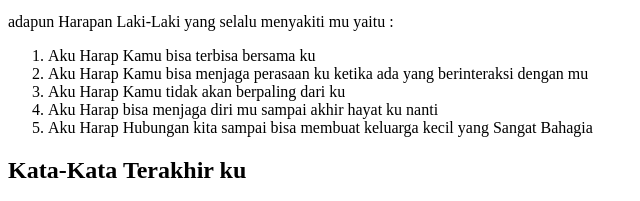
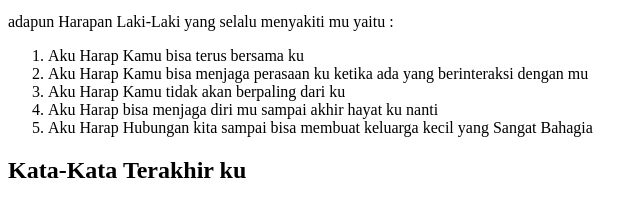
Before and after one commit to mangjaki/KasirKu, a plain HTML site: page index.html in a window 1280 px wide. Shown: the part 1105-1306 px from the top of the page, 0-640 px from the left. Drawn offline with Linux system fonts and the light colour scheme.

Commit message:
jago bang

```diff
--- a/index.html
+++ b/index.html
@@ -19,7 +19,7 @@
     <p>adapun Harapan Laki-Laki yang selalu menyakiti mu yaitu :
         <!-- List -->
         <ol>
-            <li>Aku Harap Kamu bisa terbisa bersama ku </li>
+            <li>Aku Harap Kamu bisa terus bersama ku </li>
             <li>Aku Harap Kamu bisa menjaga perasaan ku ketika ada yang berinteraksi dengan mu</li>
             <li>Aku Harap Kamu tidak akan berpaling dari ku</li>
             <li>Aku Harap bisa menjaga diri mu sampai akhir hayat ku nanti</li>
```
